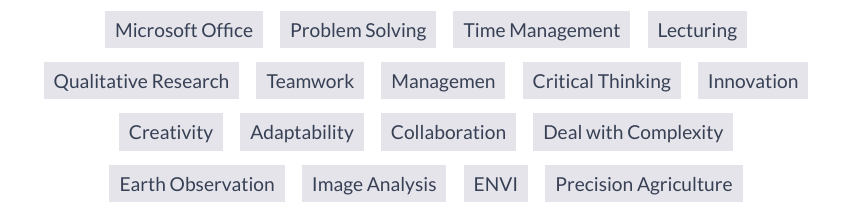
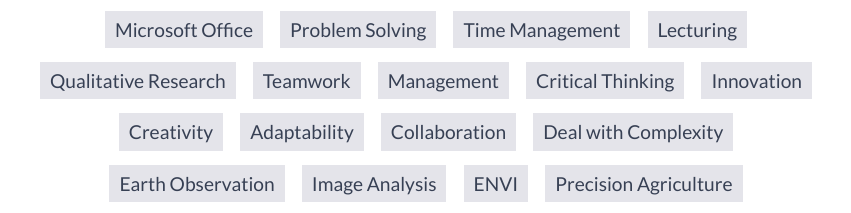
Before and after one commit to Azad77/AR_Portfolio, a website: page index.html in a window 1280 px wide. Shown: the part 11035-11248 px from the top of the page, 214-1065 px from the left. Drawn offline with nearby package versions, Linux system fonts and the light colour scheme.

Commit message:
Update index.html

```diff
--- a/index.html
+++ b/index.html
@@ -261,13 +261,14 @@
 
     <!--- Publications Section --->
     <div id="publications" class="background-alt">
+        <!-- Section Heading -->
         <h2 class="heading">Publications</h2>
         <div class="container">
             <!-- Publications items -->
             <!-- Year 2024 -->
             <h3 class="year-heading">2024</h3>
             <div class="publications-year">
-            <!--1-->
+            <!-- Publication 1-->
             <div class="publication">
                 <h3><a href="https://ascelibrary.org/doi/10.1061/JWRMD5.WRENG-6124" target="_blank">A GIS-Based Method for Identifying Rainwater Harvesting: A Case Study of Sulaimanyah Governorate, Iraq</a></h3>
                 <p>Authors: Faqe Ibrahim, Khzr, Rasul, Saed, Hamid, Galalaey</p>
@@ -277,63 +278,63 @@
             <!-- Year 2023 -->
             <h3 class="year-heading">2023</h3>
             <div class="publications-year">
-            <!--2-->
+            <!-- Publication 2-->
             <div class="publication">
                 <h3><a href="https://publish.mersin.edu.tr/index.php/agis/article/view/981" target="_blank">Assessing hydrological modeling approaches: a review of the soil conservation service curve number and the soil and water assessment tool</a></h3>
                 <p>Authors: Omar, Rasul</p>
                 <p>Journal: Advanced GIS</p>
             </div>
 
-            <!--3-->
+            <!-- Publication 3-->
             <div class="publication">
                 <h3><a href="https://www.jacc.org/doi/10.1016/j.jacc.2023.11.007" target="_blank">Global burden of cardiovascular diseases and risks, 1990-2022</a></h3>
                 <p>Authors: George, and Global Burden of Cardiovascular Diseases and Risks Collaborators</p>
                 <p>Journal: Journal of the American College of Cardiology</p>
             </div>
 
-            <!--4-->
+            <!-- Publication 4-->
             <div class="publication">
                 <h3><a href="https://journals.epu.edu.iq/index.php/ptjhss/article/view/1408" target="_blank">Assessment of Surface Runoff and Suitability for Rain Water Harvesting in the Greater Zab Basin Using the NRCS-CN and AHP Methods</a></h3>
                 <p>Authors: Omar, Rasul, Ali</p>
                 <p>Journal: Polytechnic Journal of Humanities and Social Sciences</p>
             </div>
 
-            <!--5-->
+            <!-- Publication 5-->
             <div class="publication">
                 <h3><a href="https://link.springer.com/article/10.1007/s41651-023-00152-2" target="_blank">Improving crop classification accuracy with integrated Sentinel-1 and Sentinel-2 data: a case study of barley and wheat</a></h3>
                 <p>Authors: GR Faqe Ibrahim, A Rasul, H Abdullah</p>
                 <p>Journal: Journal of Geovisualization and Spatial Analysis</p>
             </div>
 
-            <!--6-->
+            <!-- Publication 6-->
             <div class="publication">
                 <h3><a href="https://journals.soran.edu.iq/index.php/Twejer/article/view/313" target="_blank">A Geographical Analysis of the Fluctuations in Temperature and rainfall in Soran District between 2002-2021</a></h3>
                 <p>Authors: AS Ahmed, A Rasul</p>
                 <p>Journal: Twejer</p>
             </div>
 
-            <!--7-->
+            <!-- Publication 7-->
             <div class="publication">
                 <h3><a href="https://link.springer.com/article/10.1007/s10661-023-11871-w" target="_blank">Assessing how irrigation practices and soil moisture affect crop growth through monitoring Sentinel-1 and Sentinel-2 data</a></h3>
                 <p>Authors: GRF Ibrahim, A Rasul, H Abdullah</p>
                 <p>Journal: Environmental monitoring and assessment</p>
             </div>
 
-            <!--8-->
+            <!-- Publication 8-->
             <div class="publication">
                 <h3><a href="https://www.tandfonline.com/doi/full/10.1080/01431161.2023.2232542" target="_blank">Sentinel-2 accurately estimated wheat yield in a semi-arid region compared with Landsat 8</a></h3>
                 <p>Authors: GR Faqe Ibrahim, A Rasul, H Abdullah</p>
                 <p>Journal: International Journal of Remote Sensing</p>
             </div>
 
-            <!--9-->
+            <!-- Publication 9-->
             <div class="publication">
                 <h3><a href="https://link.springer.com/article/10.1007/s41324-022-00497-8" target="_blank">Spatial interaction between weather and socio-demographic factor as influencing variables for COVID-19 spread in Iraq</a></h3>
                 <p>Authors: A Rasul, S Ibrahim</p>
                 <p>Journal: Spatial Information Research</p>
             </div>
 
-            <!--10-->
+            <!-- Publication 10-->
             <div class="publication">
                 <h3><a href="https://www.thelancet.com/journals/lanplh/article/PIIS2542-5196(23)00053-0/fulltext" target="_blank">Effect of air pollution on disease burden, mortality, and life expectancy in North Africa and the Middle East: a systematic analysis for the Global Burden of Disease Study 2019</a></h3>
                 <p>Authors: Mohsen, Rasul et al.</p>
@@ -344,70 +345,70 @@
             <!-- Year 2022 -->
             <h3 class="year-heading">2022</h3>
             <div class="publications-year">
-            <!--11-->
+            <!-- Publication 11-->
             <div class="publication">
                 <h3><a href="http://doi.org/10.31918/twejer/2252.13" target="_blank">Temporal differences of rainfall in Erbil province based on remote sensing data and meteorological station data between 1981-2020</a></h3>
                 <p>Authors: K Jahfar, A Rasul</p>
                 <p>Journal: Twejer</p>
             </div>
 
-            <!--12-->
+            <!-- Publication 12-->
             <div class="publication">
                 <h3><a href="https://www.thelancet.com/journals/lancet/article/PIIS0140-6736(22)02185-7/fulltext" target="_blank">Global mortality associated with 33 bacterial pathogens in 2019: a systematic analysis for the Global Burden of Disease Study 2019</a></h3>
                 <p>Authors: KS Ikuta, GBD 2019 Antimicrobial Resistance Collaborators</p>
                 <p>Journal: The Lancet</p>
             </div>
 
-            <!--13-->
+            <!-- Publication 13-->
             <div class="publication">
                 <h3><a href="https://link.springer.com/article/10.1007/s40333-022-0106-9" target="_blank">Meteorological drought in semi-arid regions: A case study of Iran</a></h3>
                 <p>Authors: H Hamarash, R Hamad, A Rasul</p>
                 <p>Journal: Journal of Arid Land</p>
             </div>
 
-            <!--14-->
+            <!-- Publication 14-->
             <div class="publication">
                 <h3><a href="https://www.thelancet.com/journals/laninf/article/piis1473-3099(22)00510-2/fulltext" target="_blank">Age–sex differences in the global burden of lower respiratory infections and risk factors, 1990–2019: results from the Global Burden of Disease Study 2019</a></h3>
                 <p>Authors: HH Kyu, A Vongpradith, SB Sirota, A Rasul et al.</p>
                 <p>Journal: The Lancet infectious diseases</p>
             </div>
 
-            <!--15-->
+            <!-- Publication 15-->
             <div class="publication">
                 <h3><a href="https://link.springer.com/article/10.1007/s41810-022-00145-6" target="_blank">Experimental Study of Ambient Air Quality Assessment During Oil Well Drilling</a></h3>
                 <p>Authors: RR Hamadamin, LW Omer, A Rasul</p>
                 <p>Journal: Aerosol Science and Engineering</p>
             </div>
 
-            <!--16-->
+            <!-- Publication 16-->
             <div class="publication">
                 <h3><a href="https://www.mdpi.com/2673-8112/2/9/85" target="_blank">The Role of Climate in the Spread of COVID-19 in Different Latitudes across the World</a></h3>
                 <p>Authors: A Rasul, H Balzter</p>
                 <p>Journal: COVID</p>
             </div>
 
-            <!--17-->
+            <!-- Publication 17-->
             <div class="publication">
                 <h3><a href="https://www.thelancet.com/journals/lanpub/article/PIIS2468-2667(22)00134-7/fulltext" target="_blank">Adolescent transport and unintentional injuries: a systematic analysis using the Global Burden of Disease Study 2019</a></h3>
                 <p>Authors: AE Peden, P Cullen, KL Francis, A Rasul et al.</p>
                 <p>Journal: The Lancet Public Health</p>
             </div>
 
-            <!--18-->
+            <!-- Publication 18-->
             <div class="publication">
                 <h3><a href="https://meetingorganizer.copernicus.org/EGU22/EGU22-6549.html" target="_blank">Remote sensing of tropical vegetation properties in response to fire return time</a></h3>
                 <p>Authors: R Ningthoujam, N Prestes, Andrade, Carniello, Coetsee, M Harrison, A Rasul</p>
                 <p>Journal: EGU General Assembly 2022</p>
             </div>
 
-            <!--19-->
+            <!-- Publication 19-->
             <div class="publication">
                 <h3><a href="https://www.thelancet.com/journals/lanhl/article/PIIS2666-7568(22)00038-1/fulltext" target="_blank">Injury burden in individuals aged 50 years or older in the Eastern Mediterranean region, 1990–2019: a systematic analysis from the Global Burden of Disease Study 2019</a></h3>
                 <p>Authors: S Al-Hajj, SH Farran, AM Sibai, RR Hamadeh, V Rahimi-Movaghar, A Rasul et al.</p>
                 <p>Journal: The Lancet Healthy Longevity</p>
             </div>
 
-            <!--20-->
+            <!-- Publication 20-->
             <div class="publication">
                 <h3><a href="https://link.springer.com/article/10.1007/s11756-021-00936-1" target="_blank">Spatial distribution modeling of the wild boar (Sus scrofa) under current and future climate conditions in Iraq</a></h3>
                 <p>Authors: NR Khwarahm, K Ararat, BA HamadAmin, PM Najmaddin, A Rasul</p>
@@ -418,49 +419,49 @@
             <!-- 2021 -->
             <h3 class="year-heading">2021</h3>
             <div class="publications-year">
-            <!--21-->
+            <!-- Publication 21-->
             <div class="publication">
                 <h3><a href="https://publish.mersin.edu.tr/index.php/arsej/article/view/152" target="_blank">Dramatically increase of built-up area in Iraq during the last four decades</a></h3>
                 <p>Authors: A Rasul, HM Hameed, GRF Ibrahim</p>
                 <p>Journal: Advanced Remote Sensing </p>
             </div>
 
-            <!--22-->
+            <!-- Publication 22-->
             <div class="publication">
                 <h3><a href="https://oapub.org/hlt/index.php/EJPHS/article/view/106" target="_blank">Comparing the accuracies of forecasting models from the time series data of COVID-19 infection in Nigeria</a></h3>
                 <p>Authors: I Sa’ad, A Rasul, MS Ozigis, B Adamu</p>
                 <p>Journal: European Journal of Public Health Studies</p>
             </div>
 
-            <!--23-->
+            <!-- Publication 23-->
             <div class="publication">
                 <h3><a href="https://link.springer.com/article/10.1007/s10668-021-01269-4" target="_blank">Snow cover and vegetation greenness with leaf water content control the global land surface temperature</a></h3>
                 <p>Authors: A Rasul, R Ningthoujam</p>
                 <p>Journal: Environment, Development and Sustainability</p>
             </div>
 
-            <!--24-->
+            <!-- Publication 24-->
             <div class="publication">
                 <h3><a href="https://www.sciencedirect.com/science/article/pii/S2667010021000937" target="_blank">Assessment of land use/land cover changes and their impacts on land surface temperature in Bangui (the capital of Central African Republic)</a></h3>
                 <p>Authors: M Traore, MS Lee, A Rasul, A Balew</p>
                 <p>Journal: Environmental Challenges</p>
             </div>
 
-            <!--25-->
+            <!-- Publication 25-->
             <div class="publication">
                 <h3><a href="https://www.sciencedirect.com/science/article/abs/pii/S2352938521000203" target="_blank">Evaluating the accuracy of spectral indices from Sentinel-2 data for estimating forest biomass in urban areas of the tropical savanna</a></h3>
                 <p>Authors: B Adamu, A Rasul, SJ Whanda, P Headboy, I Muhammed, IA Maiha</p>
                 <p>Journal: Remote Sensing Applications: Society and Environment</p>
             </div>
 
-            <!--26-->
+            <!-- Publication 26-->
             <div class="publication">
                 <h3><a href="https://link.springer.com/article/10.1007/s10668-020-00862-3" target="_blank">A GIS-based Boolean logic-analytical hierarchy process for solar power plant (case study: Erbil Governorate—Iraq)</a></h3>
                 <p>Authors: GRF Ibrahim, AA Hamid, UM Darwesh, A Rasul</p>
                 <p>Journal: Environment, Development and Sustainability</p>
             </div>
 
-            <!--27-->
+            <!-- Publication 27-->
             <div class="publication">
                 <h3><a href="https://doi.org/10.1007/s12665-021-09501-0" target="_blank">Optimal site selection for landfill using the boolean-analytical hierarchy process</a></h3>
                 <p>Authors: KW Mahmood, BO Khzr, RM Othman, A Rasul, SA Ali, GRF Ibrahim</p>
@@ -471,28 +472,28 @@
             <!-- 2020 -->
             <h3 class="year-heading">2020</h3>
             <div class="publications-year">
-            <!--28-->
+            <!-- Publication 28-->
             <div class="publication">
                 <h3><a href="https://www.mdpi.com/2073-445X/9/10/388" target="_blank">A trend analysis of leaf area index and land surface temperature and their relationship from global to local scale</a></h3>
                 <p>Authors: A Rasul, S Ibrahim, AR Onojeghuo, H Balzter</p>
                 <p>Journal: Land</p>
             </div>
 
-            <!--29-->
+            <!-- Publication 29-->
             <div class="publication">
                 <h3><a href="https://aro.koyauniversity.org/index.php/aro/article/view/ARO.10591" target="_blank">Land Surface Temperature Anomalies Detection for the Strong Earthquakes in 2018</a></h3>
                 <p>Authors: A Rasul, LW Omar</p>
                 <p>Journal: ARO-The Scientific Journal of Koya University</p>
             </div>
 
-            <!--30-->
+            <!-- Publication 30-->
             <div class="publication">
                 <h3><a href="https://doi.org/10.1007/s10668-020-00842-7" target="_blank">A trend of increasing burned areas in Iraq from 2001 to 2019</a></h3>
                 <p>Authors: A Rasul, GRF Ibrahim, HM Hameed, K Tansey</p>
                 <p>Journal: Environment Development and Sustainability</p>
             </div>
 
-            <!--31-->
+            <!-- Publication 31-->
             <div class="publication">
                 <h3><a href="https://link.springer.com/chapter/10.1007/978-3-030-21344-2_9" target="_blank">Effects of Land Cover Change on Surface Runoff Using GIS and Remote Sensing: a Case Study Duhok Sub-Basin</a></h3>
                 <p>Authors: HH Hameed, G Ibrahim, A Rasul</p>
@@ -503,28 +504,28 @@
             <!-- 2019 -->
             <h3 class="year-heading">2019</h3>
             <div class="publications-year">
-            <!--32-->
+            <!-- Publication 32-->
             <div class="publication">
                 <h3><a href="https://link.springer.com/article/10.1007/s41064-019-00074-z" target="_blank">An investigation into the location of the crashed aircraft through the use of free satellite images</a></h3>
                 <p>Authors: A Rasul</p>
                 <p>Journal: PFG–Journal of Photogrammetry, Remote Sensing and Geoinformation Science</p>
             </div>
 
-            <!--33-->
+            <!-- Publication 33-->
             <div class="publication">
                 <h3><a href="https://www.businessperspectives.org/images/pdf/applications/publishing/templates/article/assets/12341/TT_2019_01_Rasul.pdf" target="_blank">Multi-model tourist forecasting: case study of Kurdistan Region of Iraq</a></h3>
                 <p>Authors: A Rasul, A Dewana, N Saed</p>
                 <p>Journal: Tourism and Travelling</p>
             </div>
 
-            <!--34-->
+            <!-- Publication 34-->
             <div class="publication">
                 <h3><a href="https://www.mdpi.com/2073-4441/11/4/864" target="_blank">Suitable site selection for rainwater harvesting and storage case study using Dohuk Governorate</a></h3>
                 <p>Authors: GRF Ibrahim, A Rasul, A Ali Hamid, ZF Ali, AA Dewana</p>
                 <p>Journal: Water</p>
             </div>
 
-            <!--35-->
+            <!-- Publication 35-->
             <div class="publication">
                 <h3><a href="https://dergipark.org.tr/en/pub/igge/issue/47105/523583" target="_blank">Water quality effects on kidney diseases in the slums area of Erbil city, Iraq</a></h3>
                 <p>Authors: SMN SAED, GR FAQE, A RASUL</p>
@@ -535,7 +536,7 @@
             <!-- 2018 -->
             <h3 class="year-heading">2018</h3>
             <div class="publications-year">
-            <!--36-->
+            <!-- Publication 36-->
             <div class="publication">
                 <h3><a href="https://www.mdpi.com/2073-445X/7/3/81" target="_blank">Applying built-up and bare-soil indices from Landsat 8 to cities in dry climates</a></h3>
                 <p>Authors: A Rasul, H Balzter, GRF Ibrahim, HM Hameed, J Wheeler, B Adamu, S Ibrahim, P Najmaddin</p>
@@ -543,7 +544,7 @@
             </div>
 
 
-            <!--37-->
+            <!-- Publication 37-->
             <div class="publication">
                 <h3><a href="https://www.mdpi.com/books/book/661-urban-land-systems-an-ecosystems-perspective" target="_blank">Urban land systems: an ecosystems perspective</a></h3>
                 <p>Authors: M Kopecká, H Nagendra, A Millington, A Rasul</p>
@@ -554,14 +555,14 @@
             <!-- 2017 -->
             <h3 class="year-heading">2017</h3>
             <div class="publications-year">
-            <!--38-->
+            <!-- Publication 38-->
             <div class="publication">
                 <h3><a href="https://www.tandfonline.com/doi/full/10.1080/01431161.2017.1312030" target="_blank">Applying a normalized ratio scale technique to assess influences of urban expansion on land surface temperature of the semi-arid city of Erbil</a></h3>
                 <p>Authors: A Rasul, H Balzter, C Smith</p>
                 <p>Journal: International journal of remote sensing</p>
             </div>
 
-            <!--39-->
+            <!-- Publication 39-->
             <div class="publication">
                 <h3><a href="https://www.mdpi.com/2073-445X/6/2/38" target="_blank">A review on remote sensing of urban heat and cool islands</a></h3>
                 <p>Authors: A Rasul, H Balzter, C Smith, J Remedios, B Adamu, JA Sobrino</p>
@@ -572,14 +573,14 @@
             <!-- 2016 -->
             <h3 class="year-heading">2016</h3>
             <div class="publications-year">
-            <!--40-->
+            <!-- Publication 40-->
             <div class="publication">
                 <h3><a href="https://www.mdpi.com/2225-1154/4/3/42" target="_blank">Diurnal and seasonal variation of surface urban cool and heat islands in the semi-arid city of Erbil, Iraq</a></h3>
                 <p>Authors: A Rasul, H Balzter, C Smith</p>
                 <p>Journal: Climate</p>
             </div>
 
-            <!--41-->
+            <!-- Publication 41-->
             <div class="publication">
                 <h3><a href="https://figshare.le.ac.uk/articles/thesis/Remote_Sensing_of_Surface_Urban_Cool_and_Heat_Island_Dynamics_in_Erbil_Iraq_between_1992_and_2013/10210238" target="_blank">Remote Sensing of Surface Urban Cool and Heat Island Dynamics in Erbil, Iraq, between 1992 and 2013</a></h3>
                 <p>Authors: A Rasul</p>
@@ -590,7 +591,7 @@
             <!-- 2015 -->
             <h3 class="year-heading">2015</h3>
             <div class="publications-year">
-            <!--42-->
+            <!-- Publication 42-->
             <div class="publication">
                 <h3><a href="https://www.sciencedirect.com/science/article/pii/S2212095515300237" target="_blank">Spatial variation of the daytime Surface Urban Cool Island during the dry season in Erbil, Iraqi Kurdistan, from Landsat 8 </a></h3>
                 <p>Authors: A Rasul, H Balzter, C Smith</p>
@@ -604,8 +605,11 @@
 
     <!-- Skills Section -->
     <div id="skills">
+        <!-- Heading for Skills Section -->
         <h2 class="heading">Skills</h2>
+        <!-- Unordered List to Display Skills -->
         <ul>
+            <!-- List Items Representing Different Skills -->
             <li>JavaScript</li>
             <li>Python</li>
             <li>R</li>
@@ -629,7 +633,7 @@
             <li>Lecturing</li>
             <li>Qualitative Research</li>
             <li>Teamwork</li>
-            <li>Managemen</li>
+            <li>Management</li>
             <li>Critical Thinking</li>
             <li>Innovation</li>
             <li>Creativity</li>
@@ -649,8 +653,8 @@
     <!-- Contact Section -->
     <div id="contact">
         <h2>Get in Touch</h2>
+        <!-- Provide an email link for contacting -->
         <h4>You can reach me at: <a href="mailto:azad.rasul@soran.edu.iq">azad.rasul(at)soran.edu.iq</a></h4>
-
     </div>
     <!-- End #contact -->
 
@@ -660,16 +664,19 @@
             <div class="row">
                 <div class="col-sm-5 copyright">
                     <p>
+                        <!-- Display copyright information with the current year -->
                         Copyright &copy; <span id="current-year">2024</span> Azad Rasul
                     </p>
                 </div>
                 <div class="col-sm-2 top">
+                    <!-- Add a button to scroll to the top of the page -->
                     <span id="to-top">
                         <i class="fa fa-chevron-up" aria-hidden="true"></i>
                     </span>
                 </div>
                 <div class="col-sm-5 social">
                     <ul>
+                        <!-- Social media links with icons -->
                         <li>
                             <a href="https://github.com/Azad77" target="_blank"><i class="fa fa-github" aria-hidden="true"></i></a>
                         </li>
@@ -703,7 +710,11 @@
 
     <!-- Scripts -->
     <script src="https://ajax.googleapis.com/ajax/libs/jquery/1.12.4/jquery.min.js"></script>
+    <!-- Include jQuery library for enhanced JavaScript functionality -->
     <script src="js/scripts.min.js"></script>
+    <!-- Include custom or third-party JavaScript code for your website -->
+    <!-- Note: Ensure that 'scripts.min.js' contains your specific scripts and is appropriately minified for performance. -->
+
 
 </body>
 
```
